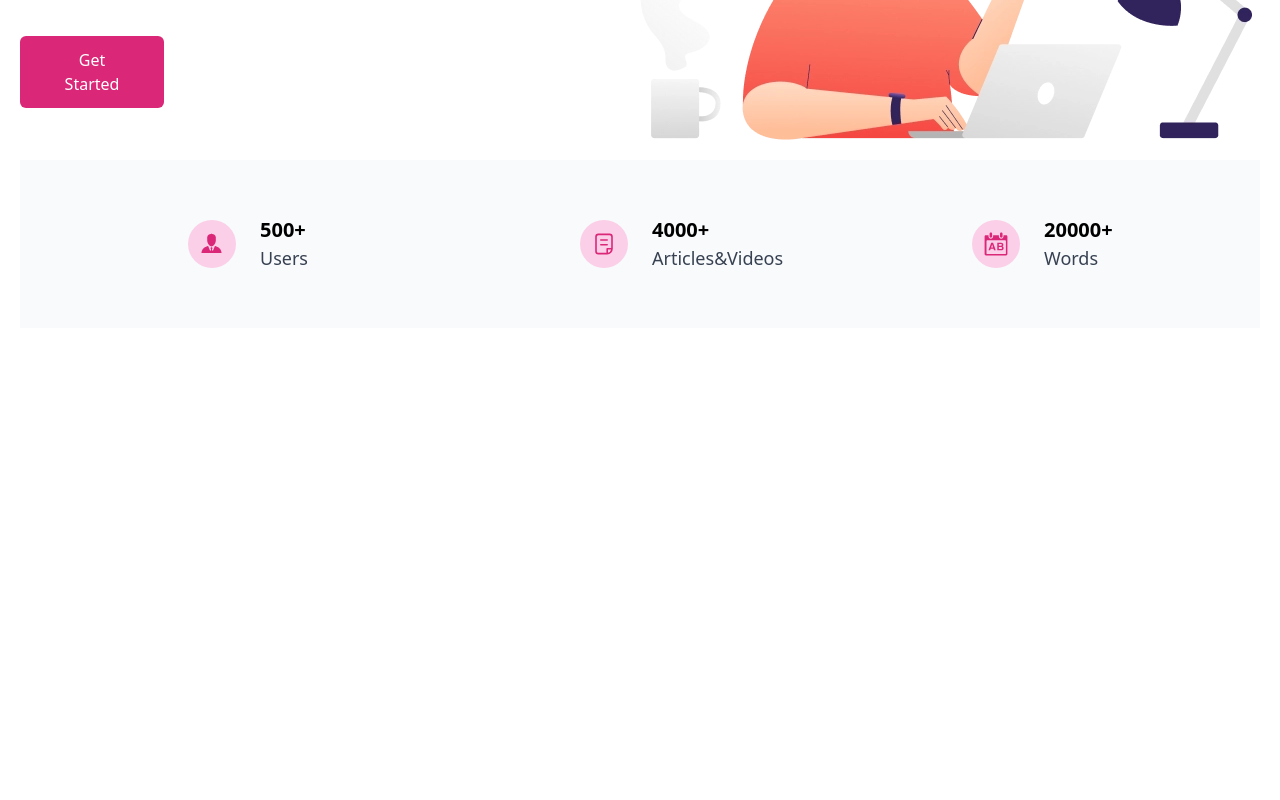
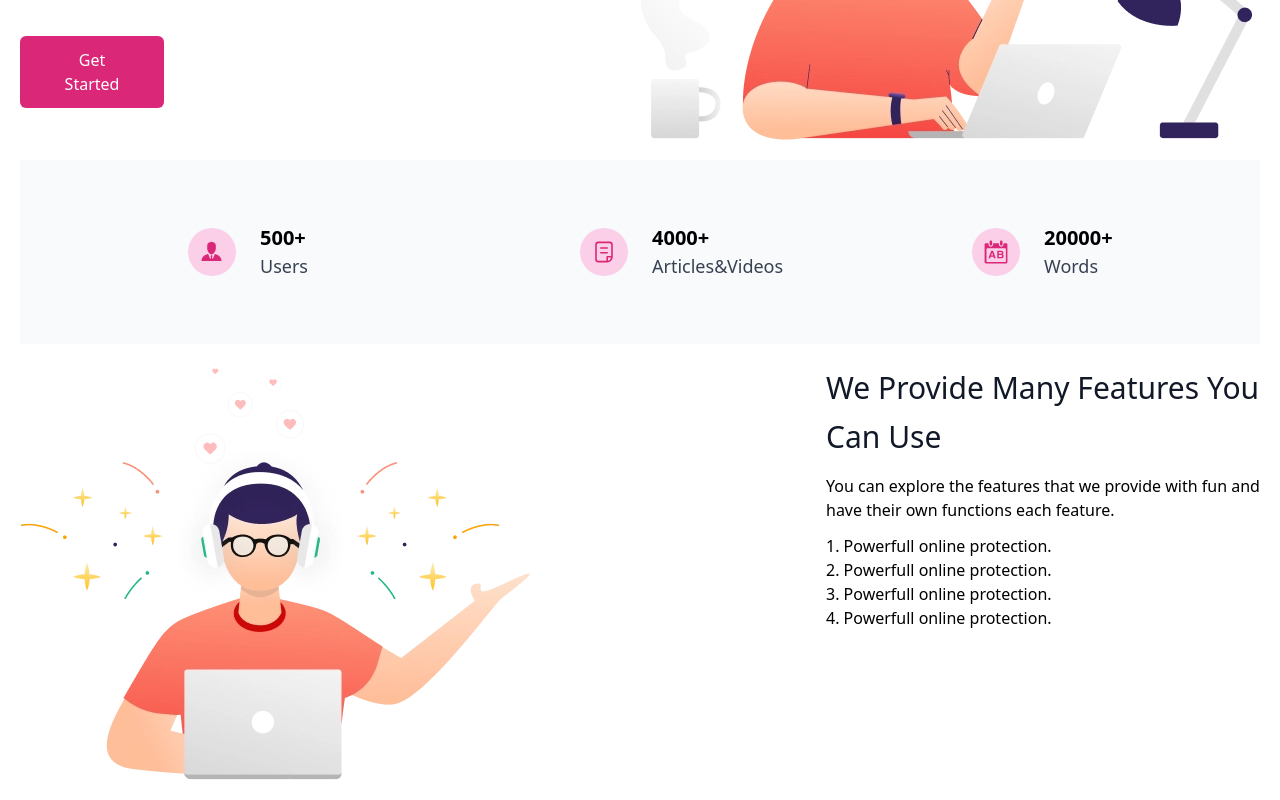
Before and after one commit to tolerious/Stylish-Reader-Official-Website, a Vue app: page / in a window 1280 px wide. Shown: the part 351-1151 px from the top of the page. Before the commit the page ends 800 px from the top, so only its background shows below. Built offline with nearby package versions, Linux system fonts and the light colour scheme; no server answers.

Commit message:
🚧 Update content.

```diff
--- a/src/views/HomeView.vue
+++ b/src/views/HomeView.vue
@@ -21,7 +21,7 @@
         </div>
         <div class="w-2/4"><img src="@/assets/images/about-right.webp" alt="" /></div>
       </div>
-      <div class="grid grid-cols-3 grid-rows-1 px-8 py-14 bg-slate-50 mt-5">
+      <div class="grid grid-cols-3 grid-rows-1 px-8 py-16 bg-slate-50 mt-5">
         <div v-for="data in bannerData" :key="data.iconName">
           <div class="grid grid-cols-2 grid-rows-2 gap-x-6">
             <div class="row-span-2 flex justify-end items-center">
@@ -38,7 +38,26 @@
           </div>
         </div>
       </div>
-      <div id="feature"></div>
+      <div id="feature" class="grid grid-rows-1 grid-cols-2 mt-5">
+        <div><img src="@/assets/images/features.webp" alt="" /></div>
+        <div class="flex justify-end">
+          <div class="w-[70%]">
+            <h3 class="text-3xl font-medium text-gray-900 leading-relaxed">
+              We Provide Many Features You Can Use
+            </h3>
+            <p class="my-3">
+              You can explore the features that we provide with fun and have their own functions
+              each feature.
+            </p>
+            <ul class="self-start list-inside">
+              <li>1. Powerfull online protection.</li>
+              <li>2. Powerfull online protection.</li>
+              <li>3. Powerfull online protection.</li>
+              <li>4. Powerfull online protection.</li>
+            </ul>
+          </div>
+        </div>
+      </div>
       <div id="pricing"></div>
       <div id="testimonial"></div>
     </div>
```
Also changed, not shown: src/assets/images/features.webp (added).
